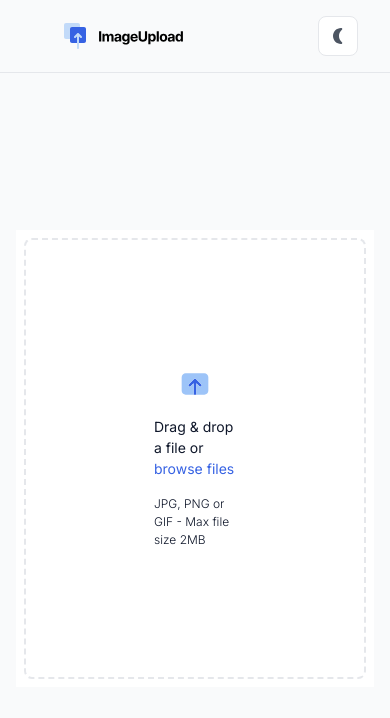
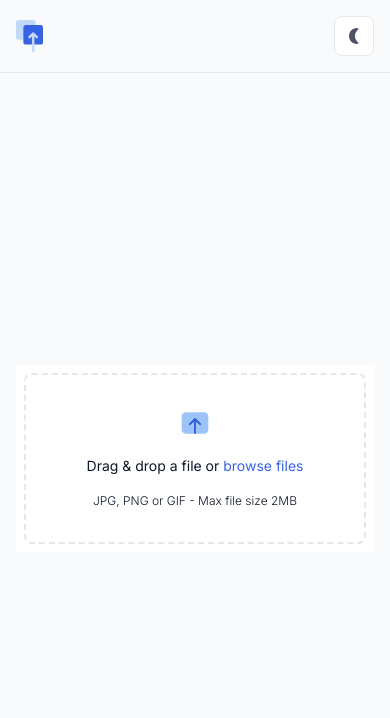
Before and after one commit to tesfa27/Simple-Image-Uploader, a React (Vite) app in the folder frontend/: page / in a window 390 px wide. Shown: the top 718 px of the page. Built offline with nearby package versions, Linux system fonts and the light colour scheme; no server answers.

Commit message:
improve mobile responsiveness

```diff
--- a/frontend/src/components/Header.jsx
+++ b/frontend/src/components/Header.jsx
@@ -4,9 +4,19 @@ import { useTheme } from '../context/ThemeProvider'
 const Header = () => {
   const { theme } = useTheme()
   return (
-    <header className='flex justify-between pl-16 pr-8 py-4 border-b border-border-light items-center'>
+    <header className='flex justify-between px-4 md:px-8 py-4 border-b border-border-light items-center '>
+            {/* Mobile Logo: Visible only on small screens */}
+          <img
+            src="./logo-small.svg"
+            alt="Logo"
+            className="block md:hidden h-8 w-auto"
+          />
 
-            <img src={theme === 'dark' ? '/logo-dark.svg' : '/logo.svg'} alt="Logo" />
+            <img
+             src={theme === 'dark' ? '/logo-dark.svg' : '/logo.svg'}
+              alt="Logo"
+              className="hidden md:block"
+               />
 
         <ThemeToggle />
     </header>
--- a/frontend/src/components/ThemeToggle.jsx
+++ b/frontend/src/components/ThemeToggle.jsx
@@ -9,17 +9,28 @@ const ThemeToggle = () => {
     <button
       onClick={toggleTheme}
       aria-label="Toggle color theme"
-      className="flex items-center justify-center w-10 h-10 rounded-lg
-                 bg-surface border border-border-light
-                 hover:bg-slate-200 dark:hover:bg-white/20
-                 active:scale-90 transition-all duration-200 focus:outline-none"
+      className="
+        flex items-center justify-center w-10 h-10 rounded-lg
+        bg-surface border border-border-light
+        hover:bg-slate-200 dark:hover:bg-surface-dark
+        active:scale-90 transition-all duration-200
+        focus:outline-none
+      "
     >
-      {/* Show Sun if theme is Light, Show Moon if theme is Dark */}
-      <img
-        src={theme === 'dark' ? '/Sun_fill.svg' : '/Moon_fill.svg'}
-        alt="Theme Icon"
-        className="w-6 h-6 select-none transition-transform duration-300 dark:invert"
-      />
+      {/* Show Sun icon for light theme, Moon icon for dark theme */}
+      {theme === 'dark' ? (
+        <img
+          src="/Sun_fill.svg"
+          alt="Sun Icon"
+          className="w-6 h-6 select-none transition-transform duration-300"
+        />
+      ) : (
+        <img
+          src="/Moon_fill.svg"
+          alt="Moon Icon"
+          className="w-6 h-6 select-none transition-transform duration-300"
+        />
+      )}
     </button>
   );
 };
--- a/frontend/src/components/UploadImage.jsx
+++ b/frontend/src/components/UploadImage.jsx
@@ -25,7 +25,7 @@ const UploadImage = ({ onFileSelect }) => {
     <div
       {...getRootProps()}
       className={`flex flex-col items-center justify-center gap-4
-        border-2 border-dashed rounded-lg p-32 font-inter transition-colors
+        border-2 border-dashed rounded-lg p-8 md:p-32 text-center font-inter transition-colors
         ${isDragActive ? "border-primary" : "border-border-light"}`}
     >
       {/* Hidden input required by dropzone */}
--- a/frontend/src/components/UploadedView.jsx
+++ b/frontend/src/components/UploadedView.jsx
@@ -4,8 +4,8 @@ const UploadedView = ( { file }) => {
    if (!file) return null;
 
   return (
-    <div className="rounded-lg overflow-hidden border border-border-light">
-        <img src={file} alt="Uploaded" className="w-full h-auto object-cover" />
+    <div className="rounded-xl overflow-hidden border border-border-light">
+        <img src={file} alt="Uploaded" className="w-full h-auto max-h-[60vh] object-contain mx-auto" />
       </div>
   )
 }
```
